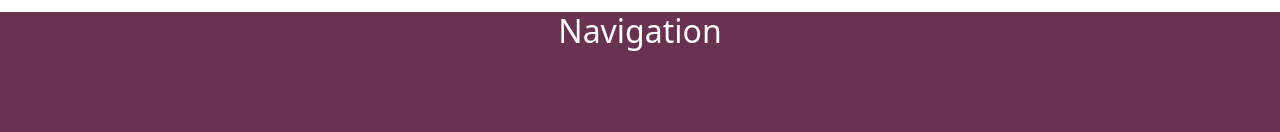
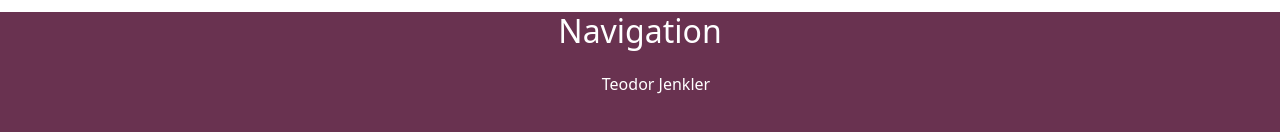
Before and after one commit to TeodorJenkler/labb2, a plain HTML site: page index.html in a window 1280 px wide. Shown: the part 684-816 px from the top of the page. Drawn offline with nearby package versions, Linux system fonts and the light colour scheme.

Commit message:
Update index.html

```diff
--- a/index.html
+++ b/index.html
@@ -75,7 +75,7 @@
             <div class="footer-content">
                 <h2>Navigation</h2>
                 <ul>
-                    <li><a href=""></a></li>
+                    <li><a href=""></a>Teodor Jenkler</li>
                     <li><a href=""></a></li>
                     <li><a href=""></a></li>
                 </ul>
```
